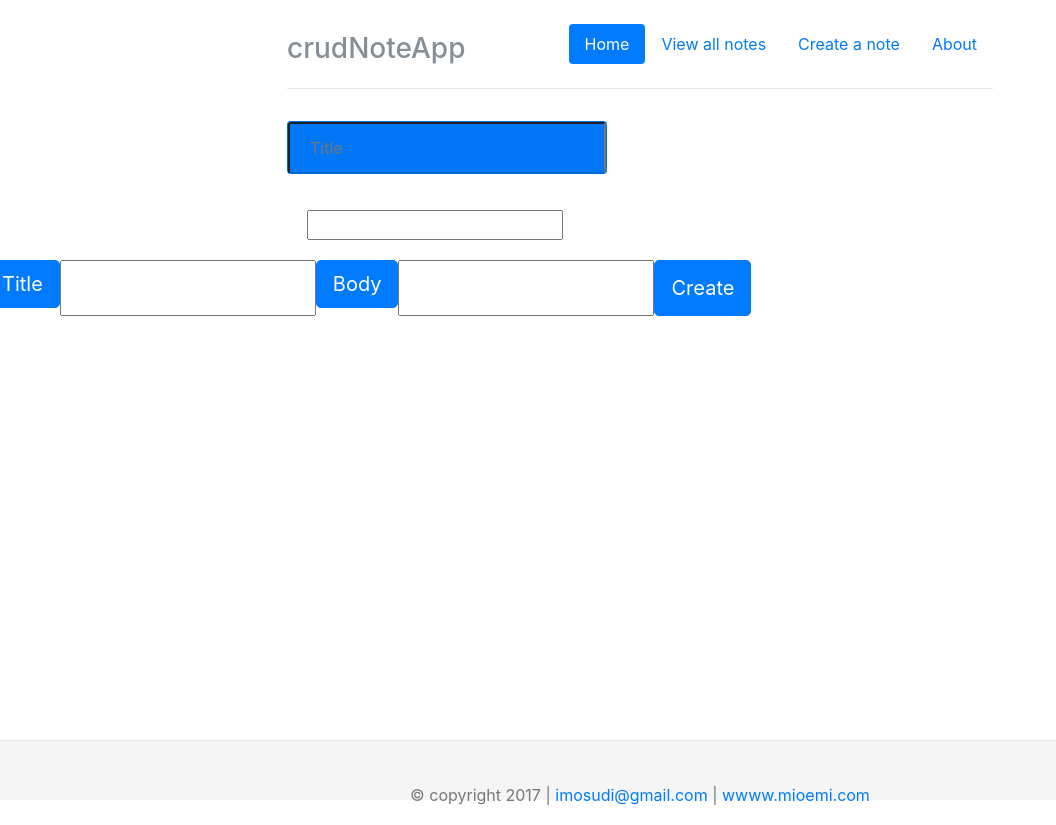
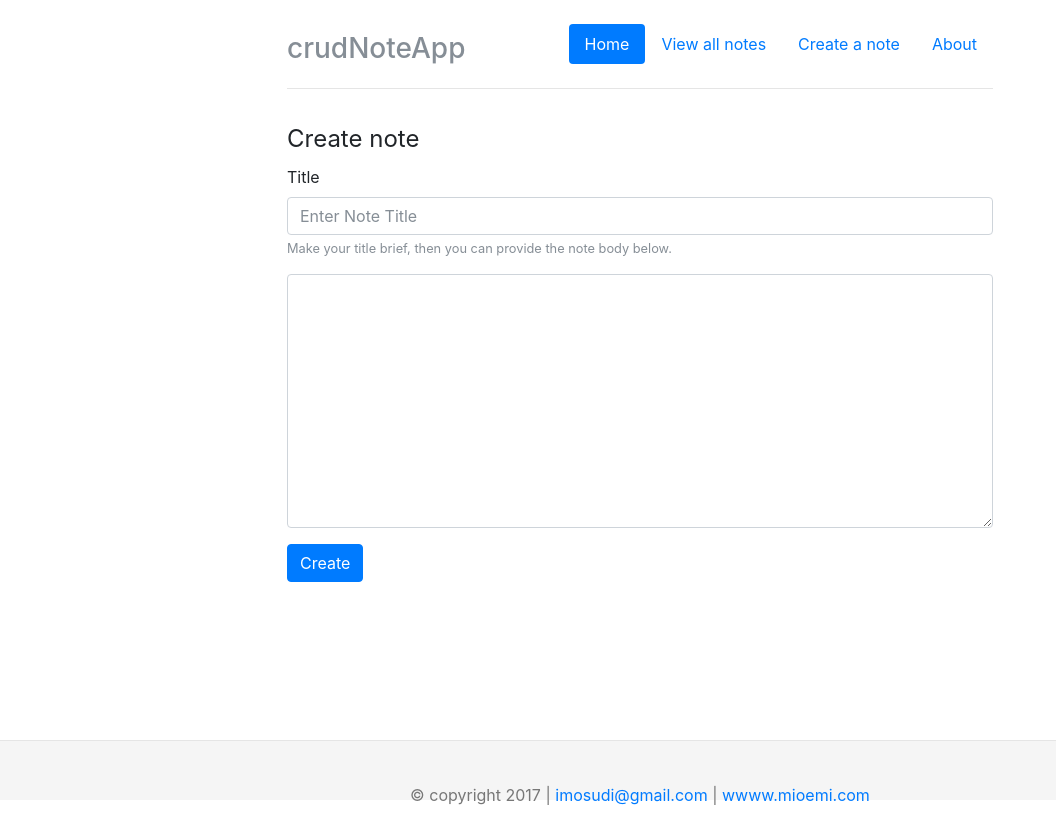
Before and after one commit to imosudi/crudNoteApp, a Flask app: page /notes/create in a window 1280 px wide. Shown: the whole page, without its empty margins (0-1056 px from the left). Run offline with Flask 2, Linux system fonts and the light colour scheme; some libraries are stand-ins or nearby versions.

Commit message:
Note Create

```diff
--- a/note_app/templates/create_note.html
+++ b/note_app/templates/create_note.html
@@ -4,25 +4,9 @@
 {% block page_content %}
 
 
-    <!--div class="container">
-      <div class="jumbotron mt-3">
-        <h1>Bottom Navbar example</h1>
-        <p class="lead">This example is a quick exercise to illustrate how the bottom navbar works.</p>
-        <a class="btn btn-lg btn-primary" href="../../components/navbar/" role="button">View navbar docs &raquo;</a>
-      </div>
-    </div-->
-<form  action="/notes/create" method="POST">
-<div class="card text-white bg-primary mb-3" style="max-width: 20rem;">
-  <input placeholder="Title" type="text" name="title" class="card-header">
-</div>
-  <div class="card-body">
-    <input type="text" name="body" class="card-text">
-  </div>
-</div>
-</form>
 
 
-<form  action="/notes/create" method="POST">
+<!--form  action="/notes/create" method="POST">
 	<div class="row">    <label class="btn btn-lg btn-primary">Title</label>
     <input type="text" name="title">
 
@@ -30,6 +14,23 @@
     <input type="text" name="body">
 
     <input class="btn btn-lg btn-primary" role="button" type="submit" value="Create">
+</form-->
+
+<form action="/notes/create" method="POST">
+  <fieldset>
+    <legend>Create note</legend>
+    <div class="form-group">
+      <label for="title">Title </label>
+      <input class="form-control" id="title" name="title" aria-describedby="titlelHelp" placeholder="Enter Note Title" type="text">
+      <small id="titleHelp" class="form-text text-muted">Make your title brief, then you can provide the note body below.</small>
+    </div>
+
+<div class="form-group">
+      <!--label for="exampleTextarea">Title </label-->
+      <textarea class="form-control" id="body" name="body" rows="10"></textarea>
+    </div>
+    <button type="submit" class="btn btn-primary">Create</button>
+  </fieldset>
 </form>
 
 {% endblock %}
```
Also changed, not shown: note_app/app.sqlite.
